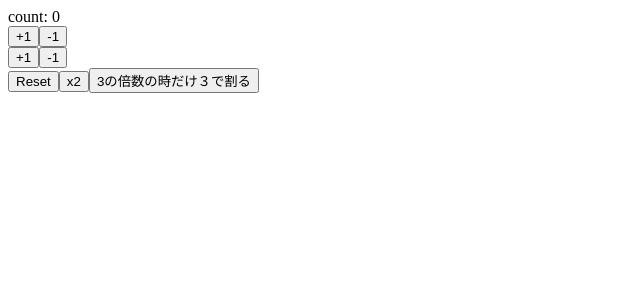
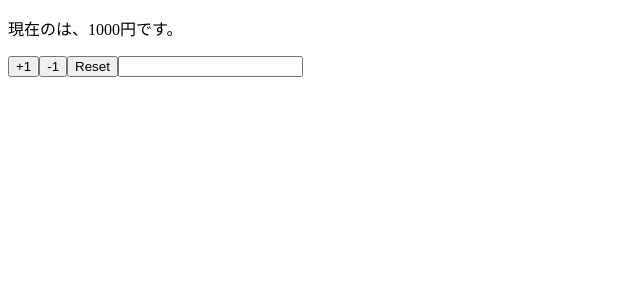
Before and after one commit to wasborn200/react-hooks-101, a React (Create React App) app: page / in a window 1280 px wide. Shown: the top 300 px of the page, without its empty margins (0-640 px from the left). Built offline with nearby package versions, Linux system fonts and the light colour scheme.

Commit message:
implement component using multiple states

```diff
--- a/src/App.js
+++ b/src/App.js
@@ -1,36 +1,30 @@
 import React, { useState } from 'react'
 
-const App = () => {
-  const [count, setCount] = useState(0)
+const App = props => {
 
-  const increment = () => setCount(count + 1)
-  const decrement = () => setCount(count - 1)
+  const [name, setName] = useState(props.name)
+  const [price, setPrice] = useState(props.price)
 
-  const increment2 = () => setCount(previousCount => previousCount + 1)
-  const decrement2 = () => setCount(previousCount => previousCount - 1)
-
-  const reset = () => setCount(0)
-  const double = () => setCount(count * 2)
-  const divide3 = () => setCount(prev => prev % 3 === 0 ? prev /3 : prev)
+  const reset = () => {
+    setPrice(props.price)
+    setName(props.name)
+  }
 
   return (
     <>
-      <div>count: {count}</div>
-      <div>
-        <button onClick={increment}>+1</button>
-        <button onClick={decrement}>-1</button>
-      </div>
-      <div>
-        <button onClick={increment2}>+1</button>
-        <button onClick={decrement2}>-1</button>
-      </div>
-      <div>
-        <button onClick={reset}>Reset</button>
-        <button onClick={double}>x2</button>
-        <button onClick={divide3}>3の倍数の時だけ３で割る</button>
-      </div>
+      <p>現在の{name}は、{price}円です。</p>
+      <button onClick={() => setPrice(price + 1)}>+1</button>
+      <button onClick={() => setPrice(price - 1)}>-1</button>
+      <button onClick={reset}>Reset</button>
+      <input value={name} onChange={e => setName(e.target.value)}/>
+
     </>
-  );
+  )
+}
+
+App.defaultProps = {
+  name: '',
+  price: 1000
 }
 
 export default App;
```
